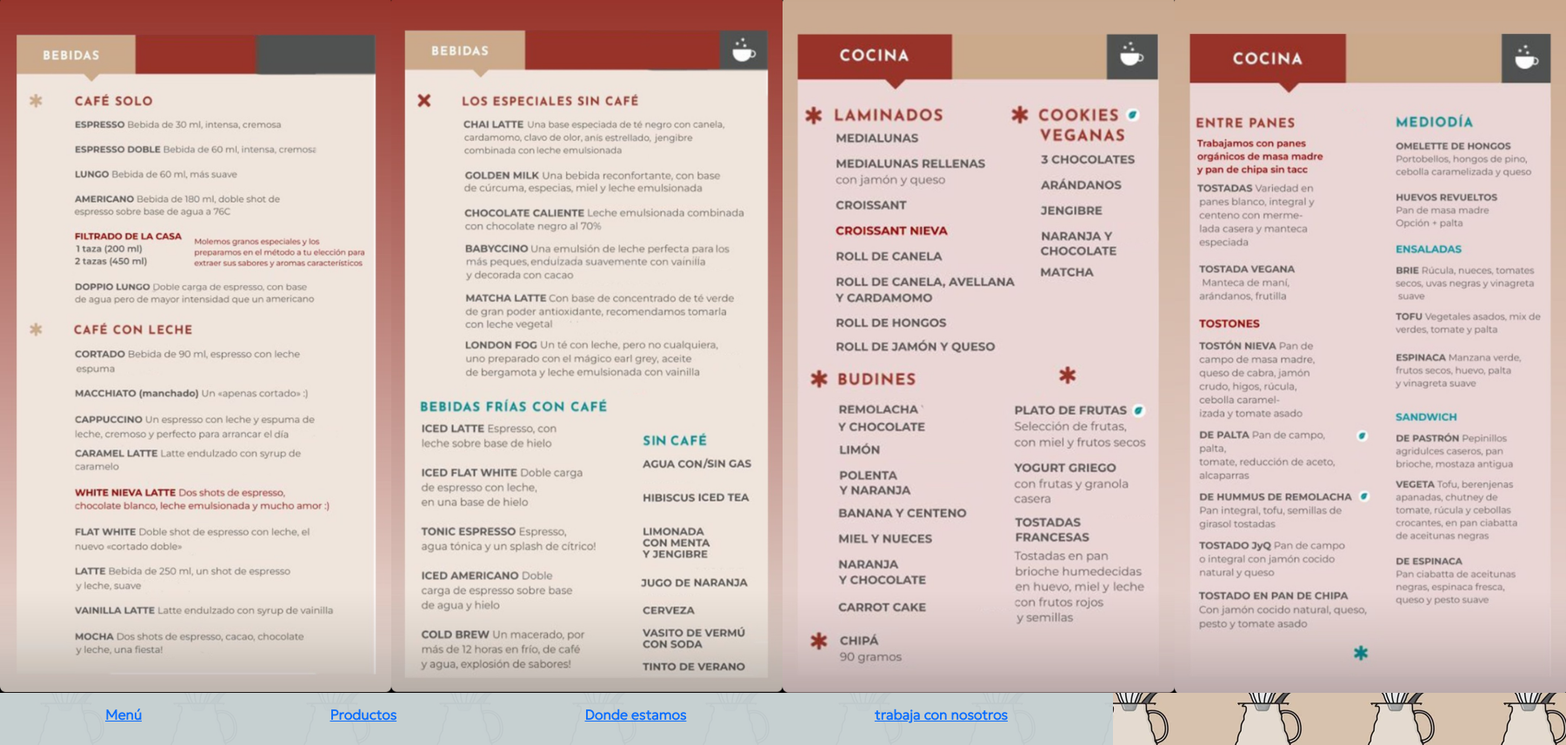
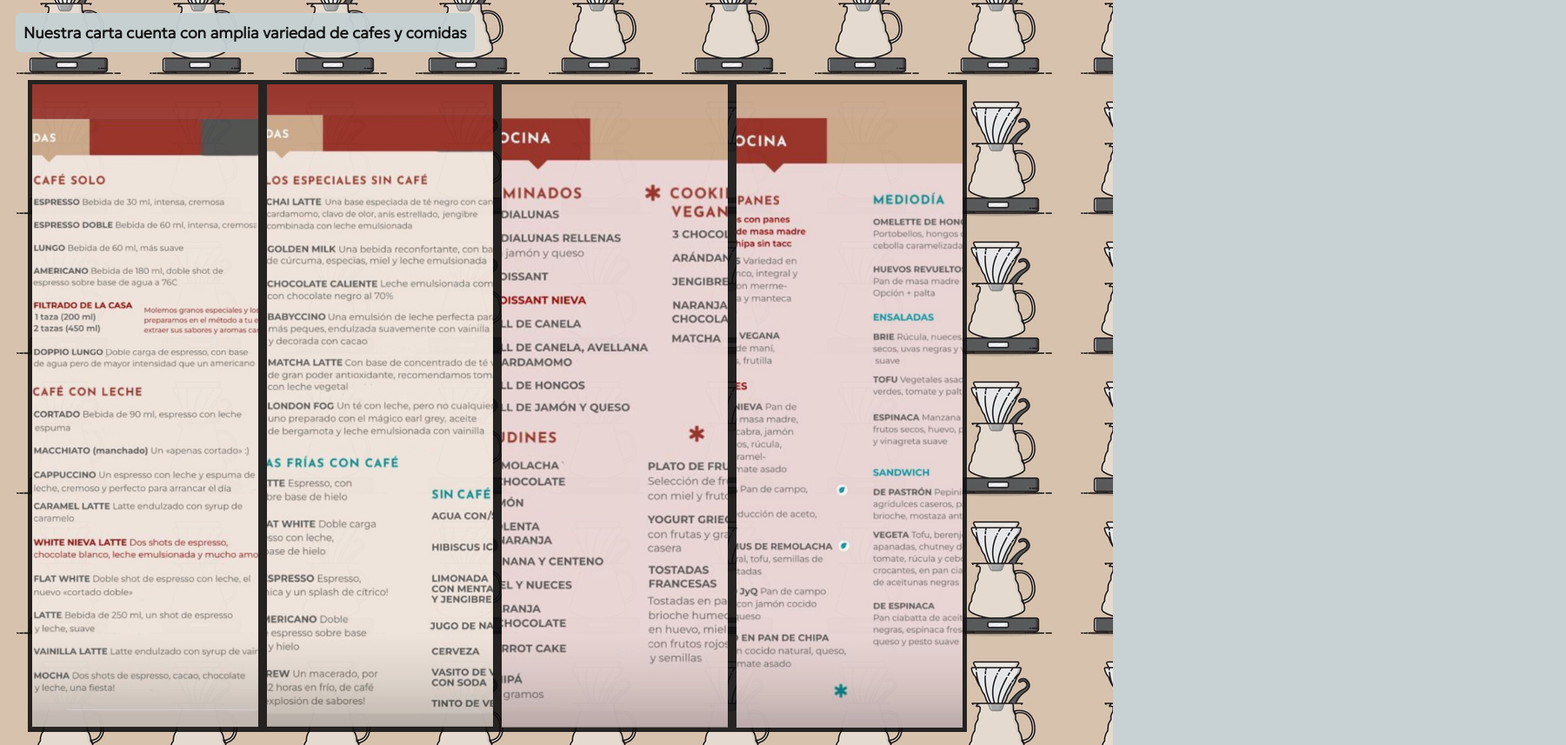
Before and after one commit to samuel1346/PF-Silva, a website: page enlaces/menu.html in a window 1280 px wide. Shown: the part 59-916 px from the top of the page at 87% size, 1801 px wide, since content can reach past the window. Drawn offline with nearby package versions, Linux system fonts and the light colour scheme.

Commit message:
modificando menu

```diff
--- a/enlaces/menu.html
+++ b/enlaces/menu.html
@@ -16,7 +16,7 @@
     <link rel="stylesheet" href="../diseño/main.css">
 </head>
 <body>
-    <nav class="navbar navbar-expand-lg navBstrap navGridResponsive">
+    <nav class="navbar navbar-expand-lg navBstrap">
         <div class="container-fluid">
           <a class="navbar-brand" href="../index.html">Nieva en Cameros</a>
           <button class="navbar-toggler" type="button" data-bs-toggle="collapse" data-bs-target="#navbarNav" aria-controls="navbarNav" aria-expanded="false" aria-label="Toggle navigation">
@@ -41,12 +41,14 @@
         </div>
       </nav>
 
-    <header>
-
+    <header class="menuHeader">
+        <p>Nuestra carta cuenta con amplia variedad de cafes y comidas</p>
     </header>
 
     <main>
-       <section class="menuImg">
+      <section class="sectionGalery">
+    </section>
+       <section class="menuGalery">
         <img src="../imagenes/bebidas1.jpg" alt="bebidas de la carta">
         <img src="../imagenes/bebidas2.jpg" alt="bebidas de la carta">
         <img src="../imagenes/cocina1.jpg" alt="comidas de la carta">
@@ -59,12 +61,7 @@
     </aside>
 
     <footer class="footerWeb">
-        <ul class="footerUl">
-            <li><a href="menu.html">Menú</a></li>
-            <li><a href="productos.html">Productos</a></li>
-            <li><a href="donde_estamos.html">Donde estamos</a></li>
-            <li><a href="trabaja_con_nosotros.html">trabaja con nosotros</a></li>
-        </ul>
+
         <div class="redIcon">
         <a href="https://www.facebook.com" target="_blank"><img src="../imagenes/facebook.png" alt="facebook" class="footerIcon"></a>
         <a href="https://www.instagram.com/nievacafe_/" target="_blank"><img src="../imagenes/icons8-instagram-50.png" alt="instagram" class="footerIcon"></a>
--- a/scss/_footer.scss
+++ b/scss/_footer.scss
@@ -1,20 +1,10 @@
 .footerWeb{
     background-color: $mainColor;
-    width: 100%;
-
 }
-.footerUl{
-    font-weight: bolder;
-    display: flex;
-    justify-content: space-around;
-    width: 100%;
-    padding: 0.8em;
-    list-style: none;
-}
-
 .redIcon{
     display: flex;
     justify-content: space-around;
+    margin-top: 2em;
 }
 
 .footerIcon{
--- a/scss/_menu.scss
+++ b/scss/_menu.scss
@@ -1,8 +1,31 @@
-.menuImg{
+.menuGalery{
     display: flex;
     flex-direction: row;
-    justify-content: baseline;
-    height: 800px;
-    width: 400px;
-    object-fit: cover;
+    height: 750px;
+    width:550px ;
+    margin: 2em;
+    img{
+        display: flex;
+        width: 270px;
+        flex-grow: 1;
+        border: solid $bordersColor 5px;
+        object-fit: cover;
+        transition: 0.5s;
+        opacity: .98;
+    }
+    img:hover{
+        width: 550px;
+        filter: contrast(100%);
+        opacity: 1;
+    }
 }
+
+.menuHeader p{
+        font-size: large;
+        font-weight: bolder;
+        background-color: $mainColor;
+        padding: 0.5em;
+        margin: 1em;
+        width: fit-content;
+        border-radius: 5px;
+}
--- a/scss/main.scss
+++ b/scss/main.scss
@@ -113,4 +113,19 @@ background-image: url(../imagenes/v60.png);
     font-size: xx-large;
     background-color: $mainColor;
 }
+/*menu*/
+.menuGalery{
+    width: 100%;
+    height: 700px;
+    margin: 0;
+    flex-direction: column;
+    img{
+        width: 100%;
+        height: 10px;
+    }
+    img:hover{
+        width: 100%;
+        height: 600px;
+    }
 }
+}
```
Also changed, not shown: enlaces/donde_estamos.html (+1 -6 lines), enlaces/productos.html (+1 -6 lines), enlaces/trabaja_con_nosotros.html (+2 -7 lines), index.html (+1 -6 lines), diseño/main.css, 1 other file.
